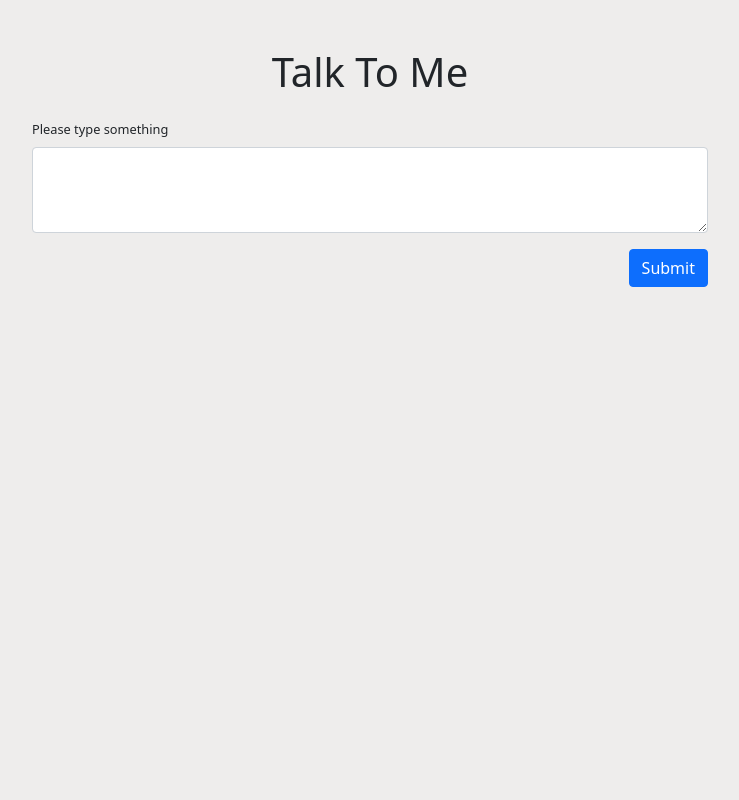
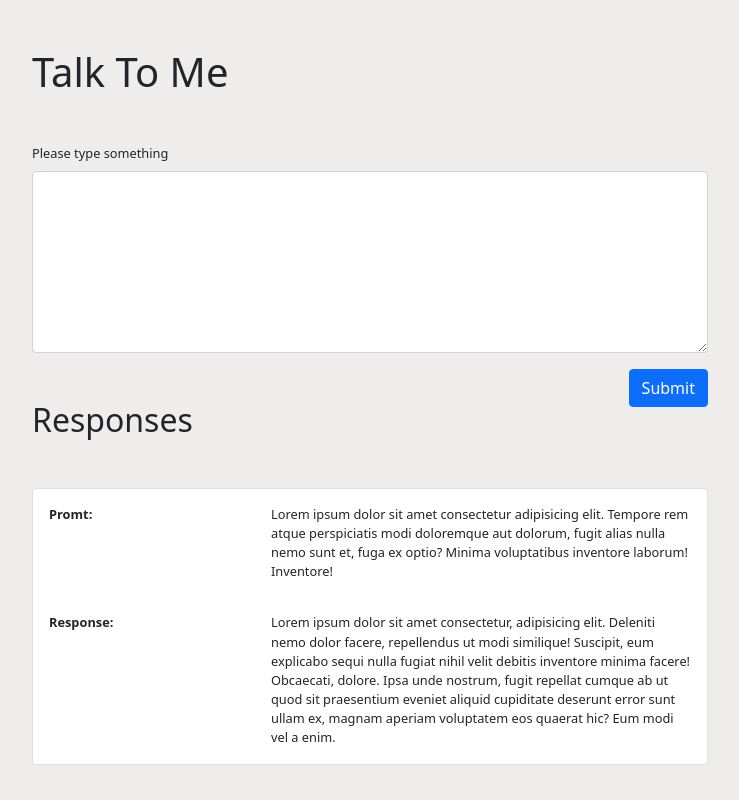
Before and after one commit to VicBond/talk-to-me, a plain HTML site: page index.html in a window 1280 px wide. Shown: the whole page, without its empty margins (270-1009 px from the left). Drawn offline with nearby package versions, Linux system fonts and the light colour scheme.

Commit message:
add a card with promt & response

```diff
--- a/index.html
+++ b/index.html
@@ -14,17 +14,45 @@
     <link rel="stylesheet" href="styles.css" />
   </head>
   <body>
-    <div class="container my-5 mx-auto">
-      <h1 class="text-center my-4">Talk To Me</h1>
+    <div class="container my-1 mx-auto">
+      <h1 class="text-left my-5">Talk To Me</h1>
       <form>
         <div class="mb-3">
           <label for="input-text" class="form-label"
             >Please type something</label
           >
-          <textarea class="form-control" id="input-text" rows="3"></textarea>
+          <textarea class="form-control" id="input-text" rows="7"></textarea>
         </div>
         <button type="submit" class="btn btn-primary float-end">Submit</button>
       </form>
+      <h2 class="text-left my-5">Responses</h2>
+      <div class="card mb-3">
+        <div class="card-body prompt-title">
+          <div class="row">
+            <div class="col-4 fw-bold">Promt:</div>
+            <div class="col-8 prompt-text">
+              Lorem ipsum dolor sit amet consectetur adipisicing elit. Tempore
+              rem atque perspiciatis modi doloremque aut dolorum, fugit alias
+              nulla nemo sunt et, fuga ex optio? Minima voluptatibus inventore
+              laborum! Inventore!
+            </div>
+          </div>
+        </div>
+        <div class="card-body response-title">
+          <div class="row">
+            <div class="col-4 fw-bold">Response:</div>
+            <div class="col-8 response-text">
+              Lorem ipsum dolor sit amet consectetur, adipisicing elit. Deleniti
+              nemo dolor facere, repellendus ut modi similique! Suscipit, eum
+              explicabo sequi nulla fugiat nihil velit debitis inventore minima
+              facere! Obcaecati, dolore. Ipsa unde nostrum, fugit repellat
+              cumque ab ut quod sit praesentium eveniet aliquid cupiditate
+              deserunt error sunt ullam ex, magnam aperiam voluptatem eos
+              quaerat hic? Eum modi vel a enim.
+            </div>
+          </div>
+        </div>
+      </div>
     </div>
     <script script="app.js"></script>
   </body>
```
